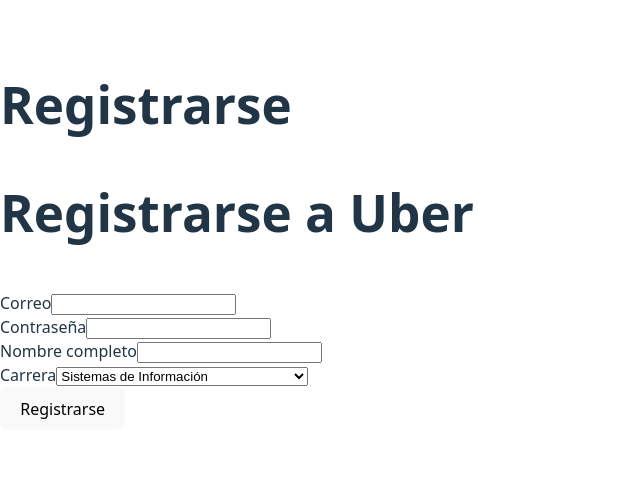
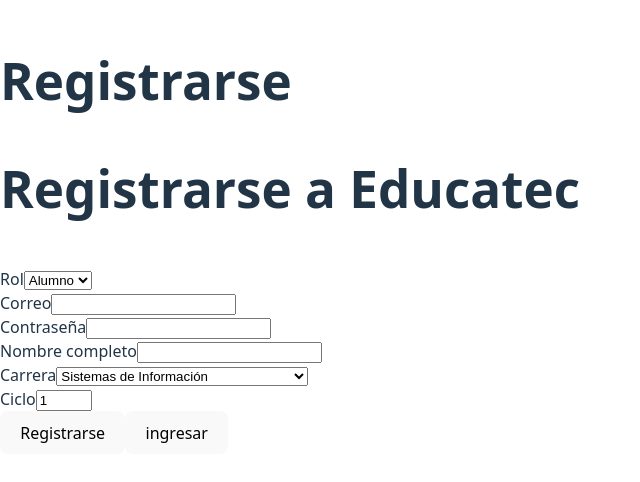
Before and after one commit to R4C3RS3TH/Educatec_Frontend_web, a React (Vite) app: page /auth/register in a window 1280 px wide. Shown: the part 168-650 px from the top of the page, without its empty margins (0-640 px from the left). Built offline with nearby package versions, Linux system fonts and the light colour scheme.

Commit message:
fix: Se arreglaron loslogin y register

```diff
--- a/src/components/auth/LoginForm.tsx
+++ b/src/components/auth/LoginForm.tsx
@@ -7,7 +7,7 @@ export default function LoginForm() {
     const [successMessage, setSuccessMessage] = useState<string | null>(null);
     const [error, setError] = useState<string | null>(null);
     const [formData, setFormData] = useState<LoginRequest>({
-        correo: "",
+        email: "",
         password: ""
     });
     const { login } = useAuthContext();
@@ -37,15 +37,15 @@ export default function LoginForm() {
 
     return (
         <section className="login-section bg-secondary rounded-2xl p-8 w-full shadow-md flex flex-col items-center px-20">
-            <h1 className="title mb-10">Ingresar a Uber</h1>
+            <h1 className="title mb-10">Ingresar a Educatec</h1>
             <form onSubmit={handleSubmit} className="flex flex-col items-center w-full gap-8" >
                 <div className="w-full">
-                    <label htmlFor="correo" className="block text-sm font-medium text-gray-700 mb-1">Correo</label>
+                    <label htmlFor="email" className="block text-sm font-medium text-gray-700 mb-1">Correo</label>
                     <input
                         type="email"
-                        name="correo"
-                        id="correo"
-                        value={formData.correo}
+                        name="email"
+                        id="email"
+                        value={formData.email}
                         onChange={handleChange}
                         required
                         className="w-full border border-gray-600 rounded-md p-2 bg-transparent"
@@ -75,11 +75,11 @@ export default function LoginForm() {
             </div>
 
             <button
-                id="LoginGoogle"
+                id="registerButton"
                 className="bg-white text-black w-full flex justify-center items-center gap-4 mx-6 py-2 px-4 rounded-lg cursor-pointer shadow-sm"
-                onClick={() => { alert("WAZAAAA ALERT :bbbb") }}
+                onClick={() => navigate("/auth/register")}
             >
-                Ingresar con Google
+                Registrarse
             </button>
 
             {error && <div className="text-red-600 mt-4">{error}</div>}
--- a/src/components/auth/RegisterForm.tsx
+++ b/src/components/auth/RegisterForm.tsx
@@ -1,43 +1,74 @@
 import { useAuthContext } from "@contexts/AuthContext";
-import { RegisterRequest } from "@interfaces/auth/RegisterRequest";
 import { ChangeEvent, FormEvent, useState } from "react";
 import { useNavigate } from "react-router-dom";
 import { CarreraDisplayMap } from "@mappings/CarreraDisplayMap";
-
+import { Carrera } from "@mappings/Carrera";
+import { RegisterRequest } from "@interfaces/auth/RegisterRequest";
 
 export default function RegisterForm() {
   const { register } = useAuthContext();
   const navigate = useNavigate();
 
-    const [formData, setFormData] = useState<RegisterRequest>({
+  const [role, setRole] = useState<"alumno" | "asesor">("alumno");
+
+  const [formData, setFormData] = useState({
     correo: "",
     password: "",
     nombre: "",
-        carrera: "SISTEMAS_DE_INFORMACION",
+    carrera: "SISTEMAS_DE_INFORMACION" as Carrera,
   });
+
+  const [ciclo, setCiclo] = useState<number>(1); // Alumno
+  // Asesor no necesita campos que se llenen: rating y etiquetas se envían por defecto
 
   function handleChange(e: ChangeEvent<HTMLInputElement | HTMLSelectElement>) {
     const { name, value } = e.target;
-        setFormData({
-            ...formData,
+    setFormData((prev) => ({
+      ...prev,
       [name]: value,
-        });
+    }));
   }
 
   async function handleSubmit(e: FormEvent<HTMLFormElement>) {
     e.preventDefault();
 
-        console.log(formData);
-        await register(formData);
+    const basePayload = {
+      ...formData,
+      carrera: formData.carrera as Carrera,
+    };
+
+    const payload: RegisterRequest =
+      role === "alumno"
+        ? { ...basePayload, ciclo: ciclo }
+        : { ...basePayload, rating: 0, etiquetas: [] };
+
+    await register(payload, role);
     navigate("/dashboard");
   }
 
   return (
     <section className="home-section rounded-2xl p-8 w-full max-w-xl shadow-md">
-            <h1 className="text-2xl font-bold mb-4">Registrarse a Uber</h1>
+      <h1 className="text-2xl font-bold mb-4">Registrarse a Educatec</h1>
       <form onSubmit={handleSubmit} className="space-y-4">
         <div>
-                    <label htmlFor="correo" className="block text-sm font-medium text-gray-700 mb-1">Correo</label>
+          <label htmlFor="role" className="block text-sm font-medium text-gray-700 mb-1">
+            Rol
+          </label>
+          <select
+            id="role"
+            value={role}
+            onChange={(e) => setRole(e.target.value as "alumno" | "asesor")}
+            className="w-full border border-gray-600 bg-transparent rounded-md p-2"
+          >
+            <option value="alumno">Alumno</option>
+            <option value="asesor">Asesor</option>
+          </select>
+        </div>
+
+        <div>
+          <label htmlFor="correo" className="block text-sm font-medium text-gray-700 mb-1">
+            Correo
+          </label>
           <input
             type="email"
             name="correo"
@@ -48,39 +79,50 @@ export default function RegisterForm() {
             required
           />
         </div>
+
         <div>
-                    <label htmlFor="password" className="block text-sm font-medium text-gray-700 mb-1">Contraseña</label>
+          <label htmlFor="password" className="block text-sm font-medium text-gray-700 mb-1">
+            Contraseña
+          </label>
           <input
             type="password"
             name="password"
             id="password"
             value={formData.password}
             onChange={handleChange}
+            className="w-full border border-gray-600 bg-transparent rounded-md p-2"
+            minLength={8}
+            maxLength={20}
             required
-                        className="w-full border border-gray-600 bg-transparent rounded-md p-2"
           />
         </div>
+
         <div>
-                    <label htmlFor="nombre" className="block text-sm font-medium text-gray-700 mb-1">Nombre completo</label>
+          <label htmlFor="nombre" className="block text-sm font-medium text-gray-700 mb-1">
+            Nombre completo
+          </label>
           <input
             type="text"
             name="nombre"
             id="nombre"
             value={formData.nombre}
             onChange={handleChange}
+            className="w-full border border-gray-600 bg-transparent rounded-md p-2"
             required
-                        className="w-full border border-gray-600 bg-transparent rounded-md p-2"
           />
         </div>
+
         <div>
-                    <label htmlFor="carrera" className="block text-sm font-medium text-gray-700 mb-1">Carrera</label>
+          <label htmlFor="carrera" className="block text-sm font-medium text-gray-700 mb-1">
+            Carrera
+          </label>
           <select
             name="carrera"
             id="carrera"
             value={formData.carrera}
             onChange={handleChange}
+            className="w-full border border-gray-600 bg-transparent rounded-md p-2"
             required
-                        className="w-full border border-gray-600 bg-transparent rounded-md p-2"
           >
             {Object.entries(CarreraDisplayMap).map(([value, label]) => (
               <option key={value} value={value}>
@@ -89,6 +131,25 @@ export default function RegisterForm() {
             ))}
           </select>
         </div>
+
+        {role === "alumno" && (
+          <div>
+            <label htmlFor="ciclo" className="block text-sm font-medium text-gray-700 mb-1">
+              Ciclo
+            </label>
+            <input
+              type="number"
+              id="ciclo"
+              value={ciclo}
+              onChange={(e) => setCiclo(Number(e.target.value))}
+              className="w-full border border-gray-600 bg-transparent rounded-md p-2"
+              min={1}
+              max={20}
+              required
+            />
+          </div>
+        )}
+
         <button
           id="registerSubmit"
           className="bg-primary text-white font-bold mx-6 py-2 px-4 rounded-full cursor-pointer"
@@ -96,6 +157,14 @@ export default function RegisterForm() {
         >
           Registrarse
         </button>
+        <button
+          id="loginButton"
+          className="bg-white text-black w-full flex justify-center items-center gap-4 mx-6 py-2 px-4 rounded-lg cursor-pointer shadow-sm"
+          type="button"
+          onClick={() => navigate("/auth/login")}
+        >
+          ingresar
+        </button>
       </form>
     </section>
   );
--- a/src/pages/NotFoundPage.tsx
+++ b/src/pages/NotFoundPage.tsx
@@ -9,8 +9,8 @@ export default function NotFoundPage() {
       <section className="text-center">
         <h1 className="text-6xl font-bold text-blue-700 mb-4">404</h1>
         <p className="text-xl text-gray-700 mb-6">Página no encontrada</p>
-        <Button onClick={() => navigate("/")} variant="primary">
-          Volver al inicio
+        <Button onClick={() => navigate(-1)} variant="primary">
+          Volver a la página anterior
         </Button>
       </section>
     </main>
--- a/src/services/auth/register.ts
+++ b/src/services/auth/register.ts
@@ -7,7 +7,7 @@ export async function register(registerRequest: RegisterRequest) {
     const response = await api.post<RegisterRequest, AuthResponse>(
         registerRequest,
         {
-            url: "/auth/register",
+            url: "/auth/register/asesor",
         });
     api.authorization = response.data.token;
     return response;
```
Lines whose indentation alone changed are shown as unchanged.
